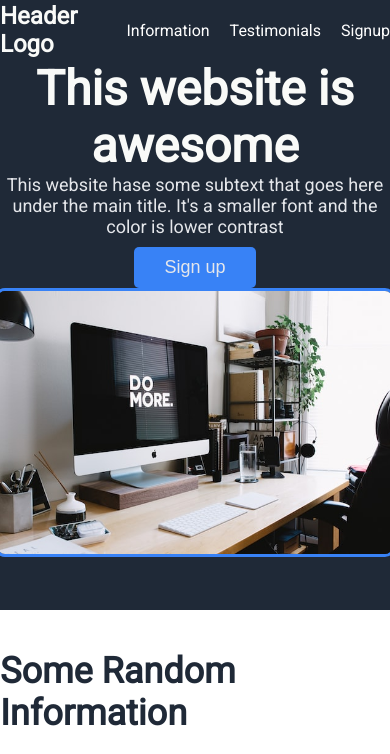
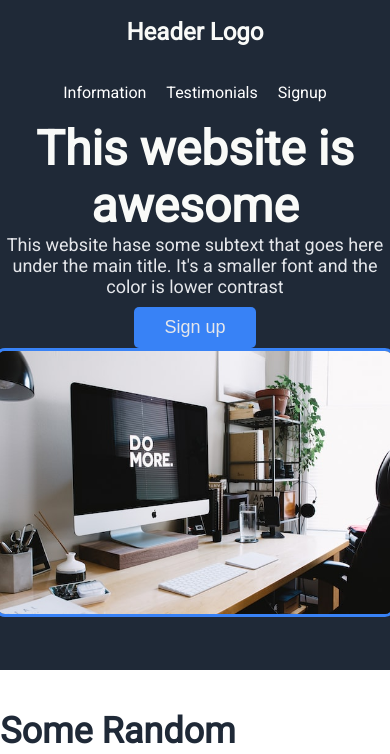
Before and after one commit to wissman77/landing-page, a plain HTML site: page index.html in a window 390 px wide. Shown: the top 754 px of the page. Drawn offline with Linux system fonts and the light colour scheme.

Commit message:
Fix header links in media queries

```diff
--- a/css/styles.css
+++ b/css/styles.css
@@ -196,6 +196,12 @@ footer {
 
 /* media queries */
 @media(max-width: 760px) {
+  .navbar .container {
+    flex-direction: column;
+    justify-content: space-around;
+    min-height: 120px;
+  }
+
   .intro .container {
     flex-direction: column;
     justify-content: space-between;
```
